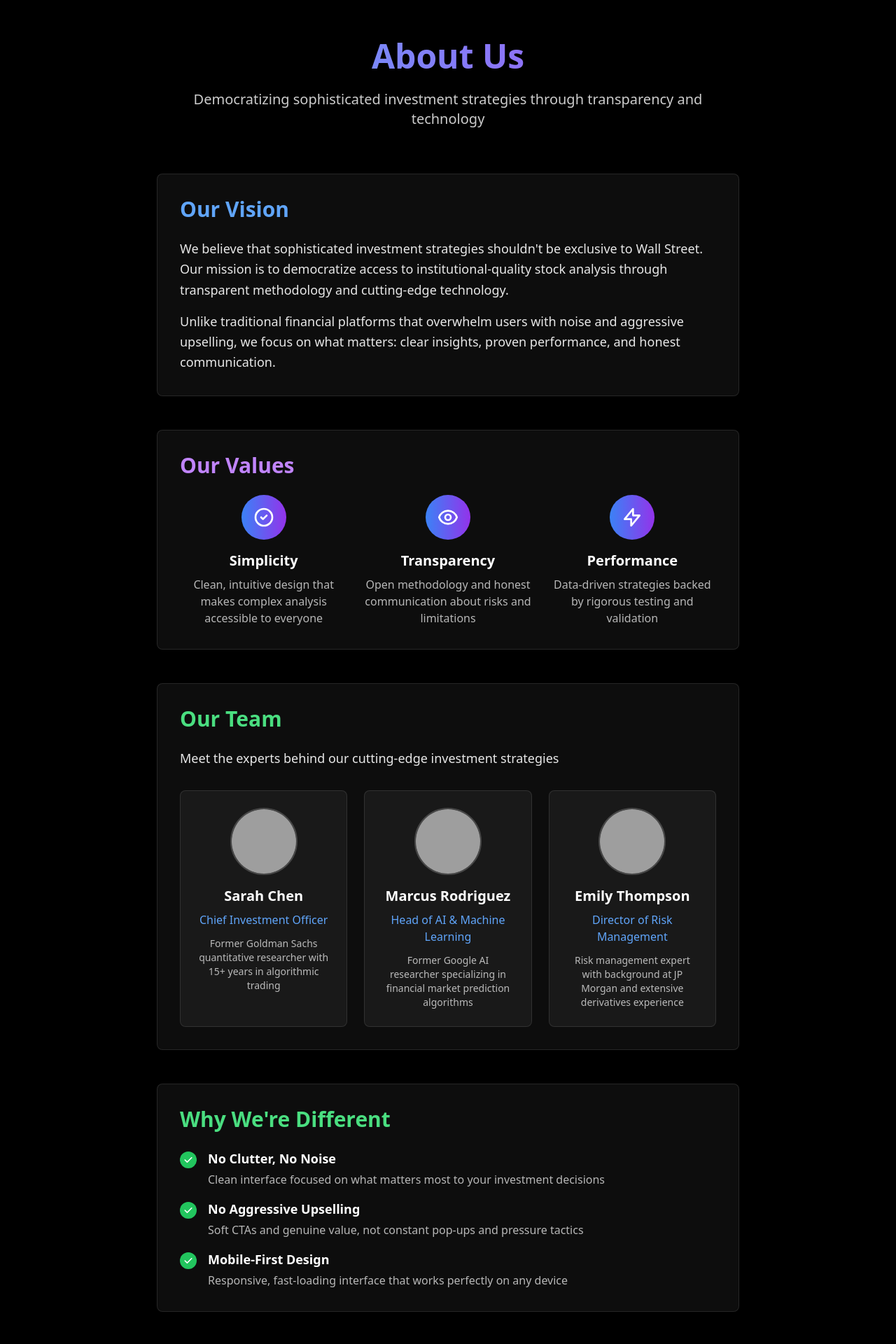
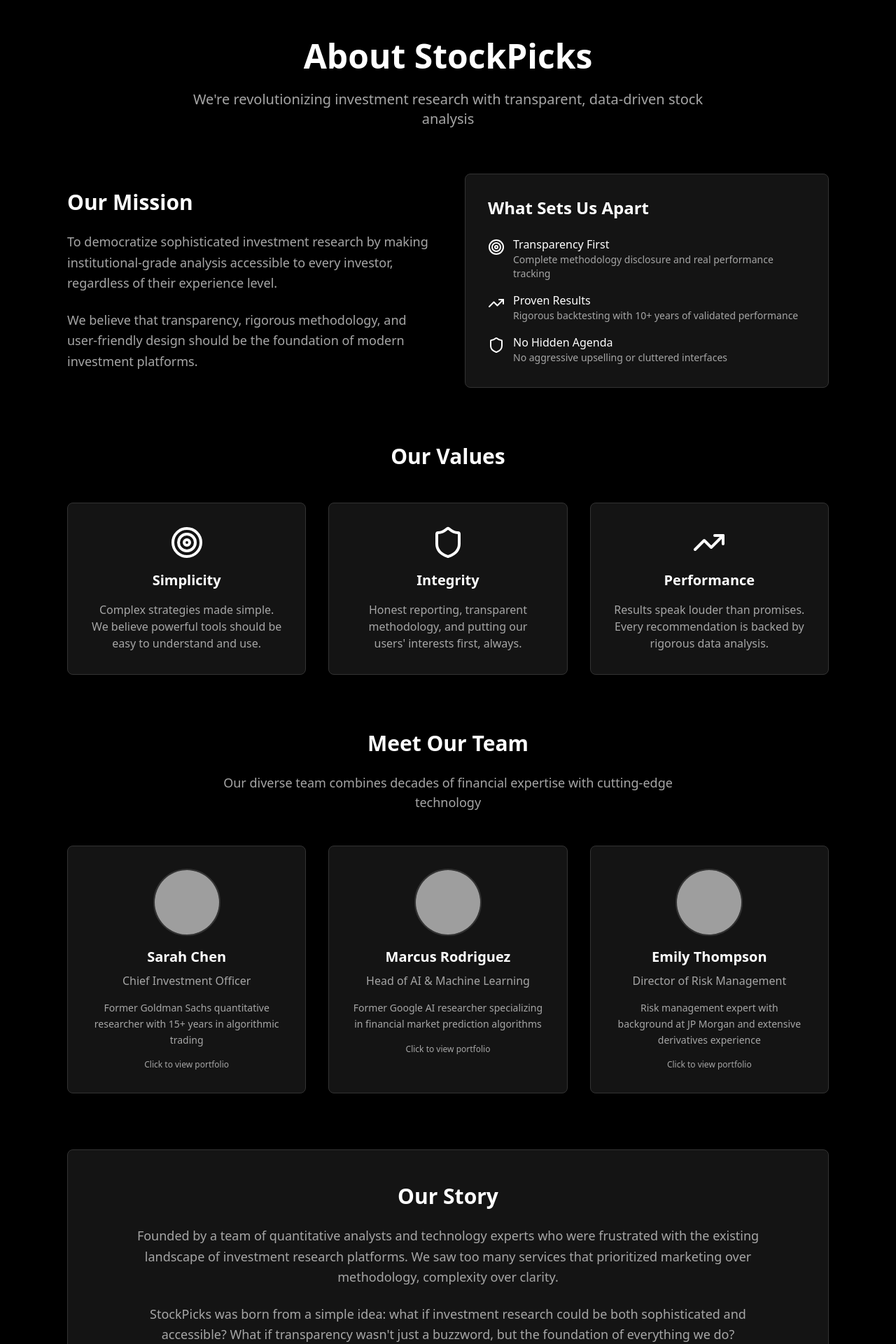
Before and after one commit to smooth-path-investing/SPI-Frontend, a React (Vite) app: page /about in a window 1280 px wide. Shown: the part 120-2040 px from the top of the page at 70% size. Built offline with nearby package versions, Linux system fonts and the light colour scheme; grey boxes are pictures that could not be loaded.

Commit message:
Refactor: Use white and gray theme
Replaced blue/purple gradients with a white and gray color scheme, and removed emojis for professional icons.

```diff
--- a/src/components/layout/Navigation.tsx
+++ b/src/components/layout/Navigation.tsx
@@ -1,20 +1,21 @@
 
 import React from 'react';
 import { Link, useLocation } from 'react-router-dom';
+import { TrendingUp, Menu } from 'lucide-react';
 import { NAVIGATION_ITEMS } from '../../constants';
 
 export const Navigation: React.FC = () => {
   const location = useLocation();
 
   return (
-    <nav className="fixed top-0 left-0 right-0 z-50 bg-black/90 backdrop-blur-md border-b border-white/10 shadow-lg">
+    <nav className="fixed top-0 left-0 right-0 z-50 bg-background/90 backdrop-blur-md border-b border-border shadow-lg">
       <div className="max-w-7xl mx-auto px-4 sm:px-6 lg:px-8">
         <div className="flex justify-between items-center h-16">
           <Link to="/" className="flex items-center space-x-2">
-            <div className="w-8 h-8 bg-gradient-to-r from-blue-500 to-purple-600 rounded-lg flex items-center justify-center">
-              <span className="text-white font-bold text-lg">S</span>
+            <div className="w-8 h-8 bg-primary rounded-lg flex items-center justify-center">
+              <TrendingUp className="w-5 h-5 text-primary-foreground" />
             </div>
-            <span className="text-white font-bold text-xl">StockPicks</span>
+            <span className="text-foreground font-bold text-xl">StockPicks</span>
           </Link>
 
           <div className="hidden md:flex space-x-8">
@@ -24,8 +25,8 @@ export const Navigation: React.FC = () => {
                 to={item.href}
                 className={`px-3 py-2 rounded-md text-sm font-medium transition-colors ${
                   location.pathname === item.href
-                    ? 'text-blue-400 bg-blue-400/10'
-                    : 'text-white/80 hover:text-white hover:bg-white/5'
+                    ? 'text-foreground bg-accent'
+                    : 'text-muted-foreground hover:text-foreground hover:bg-accent/50'
                 }`}
               >
                 {item.label}
@@ -33,10 +34,8 @@ export const Navigation: React.FC = () => {
             ))}
           </div>
 
-          <button className="md:hidden text-white/80 hover:text-white">
-            <svg className="w-6 h-6" fill="none" stroke="currentColor" viewBox="0 0 24 24">
-              <path strokeLinecap="round" strokeLinejoin="round" strokeWidth={2} d="M4 6h16M4 12h16M4 18h16" />
-            </svg>
+          <button className="md:hidden text-muted-foreground hover:text-foreground">
+            <Menu className="w-6 h-6" />
           </button>
         </div>
       </div>
--- a/src/components/ui/team-member-modal.tsx
+++ b/src/components/ui/team-member-modal.tsx
@@ -26,12 +26,12 @@ export const TeamMemberModal: React.FC<TeamMemberModalProps> = ({
 
   return (
     <Dialog open={isOpen} onOpenChange={onClose}>
-      <DialogContent className="max-w-4xl max-h-[90vh] overflow-y-auto bg-black border-white/20">
+      <DialogContent className="max-w-4xl max-h-[90vh] overflow-y-auto bg-card border-border">
         <DialogHeader>
-          <DialogTitle className="text-2xl font-bold text-white">
+          <DialogTitle className="text-2xl font-bold text-foreground">
             {member.name}
           </DialogTitle>
-          <DialogDescription className="text-lg text-white/80">
+          <DialogDescription className="text-lg text-muted-foreground">
             {member.role}
           </DialogDescription>
         </DialogHeader>
@@ -42,34 +42,34 @@ export const TeamMemberModal: React.FC<TeamMemberModalProps> = ({
               <img
                 src={member.image}
                 alt={member.name}
-                className="w-32 h-32 rounded-lg object-cover border border-white/20"
+                className="w-32 h-32 rounded-lg object-cover border border-border"
               />
             </div>
             <div className="flex-grow">
-              <p className="text-white/90 leading-relaxed">{member.portfolio.description}</p>
+              <p className="text-foreground leading-relaxed">{member.portfolio.description}</p>
             </div>
           </div>
 
           <div className="grid md:grid-cols-2 gap-6">
             <div>
-              <h3 className="text-xl font-semibold text-white mb-4">Key Achievements</h3>
+              <h3 className="text-xl font-semibold text-foreground mb-4">Key Achievements</h3>
               <ul className="space-y-2">
                 {member.portfolio.achievements.map((achievement, index) => (
                   <li key={index} className="flex items-start">
-                    <div className="w-2 h-2 bg-blue-500 rounded-full mt-2 mr-3 flex-shrink-0" />
-                    <span className="text-white/80">{achievement}</span>
+                    <div className="w-2 h-2 bg-primary rounded-full mt-2 mr-3 flex-shrink-0" />
+                    <span className="text-muted-foreground">{achievement}</span>
                   </li>
                 ))}
               </ul>
             </div>
 
             <div>
-              <h3 className="text-xl font-semibold text-white mb-4">Experience</h3>
+              <h3 className="text-xl font-semibold text-foreground mb-4">Experience</h3>
               <ul className="space-y-2">
                 {member.portfolio.experience.map((exp, index) => (
                   <li key={index} className="flex items-start">
-                    <div className="w-2 h-2 bg-purple-500 rounded-full mt-2 mr-3 flex-shrink-0" />
-                    <span className="text-white/80">{exp}</span>
+                    <div className="w-2 h-2 bg-primary rounded-full mt-2 mr-3 flex-shrink-0" />
+                    <span className="text-muted-foreground">{exp}</span>
                   </li>
                 ))}
               </ul>
@@ -77,14 +77,14 @@ export const TeamMemberModal: React.FC<TeamMemberModalProps> = ({
           </div>
 
           <div>
-            <h3 className="text-xl font-semibold text-white mb-4">Connect</h3>
+            <h3 className="text-xl font-semibold text-foreground mb-4">Connect</h3>
             <div className="flex flex-wrap gap-3">
               {member.portfolio.websites.map((website, index) => (
                 <Button
                   key={index}
                   variant="outline"
                   size="sm"
-                  className="border-white/20 text-white hover:bg-white/10"
+                  className="border-border text-foreground hover:bg-accent"
                   onClick={() => window.open(website.url, '_blank')}
                 >
                   <ExternalLink className="w-4 h-4 mr-2" />
--- a/src/index.css
+++ b/src/index.css
@@ -10,29 +10,29 @@
     --background: 0 0% 0%;
     --foreground: 0 0% 100%;
 
-    --card: 0 0% 5%;
+    --card: 0 0% 8%;
     --card-foreground: 0 0% 100%;
 
-    --popover: 0 0% 5%;
+    --popover: 0 0% 8%;
     --popover-foreground: 0 0% 100%;
 
     --primary: 0 0% 100%;
     --primary-foreground: 0 0% 0%;
 
-    --secondary: 0 0% 10%;
+    --secondary: 0 0% 15%;
     --secondary-foreground: 0 0% 100%;
 
-    --muted: 0 0% 10%;
-    --muted-foreground: 0 0% 70%;
+    --muted: 0 0% 12%;
+    --muted-foreground: 0 0% 65%;
 
-    --accent: 0 0% 10%;
+    --accent: 0 0% 18%;
     --accent-foreground: 0 0% 100%;
 
     --destructive: 0 84.2% 60.2%;
     --destructive-foreground: 0 0% 100%;
 
-    --border: 0 0% 15%;
-    --input: 0 0% 15%;
+    --border: 0 0% 20%;
+    --input: 0 0% 20%;
     --ring: 0 0% 100%;
 
     --radius: 0.5rem;
@@ -41,9 +41,9 @@
     --sidebar-foreground: 0 0% 100%;
     --sidebar-primary: 0 0% 100%;
     --sidebar-primary-foreground: 0 0% 0%;
-    --sidebar-accent: 0 0% 10%;
+    --sidebar-accent: 0 0% 15%;
     --sidebar-accent-foreground: 0 0% 100%;
-    --sidebar-border: 0 0% 15%;
+    --sidebar-border: 0 0% 20%;
     --sidebar-ring: 0 0% 100%;
   }
 
@@ -51,37 +51,37 @@
     --background: 0 0% 0%;
     --foreground: 0 0% 100%;
 
-    --card: 0 0% 5%;
+    --card: 0 0% 8%;
     --card-foreground: 0 0% 100%;
 
-    --popover: 0 0% 5%;
+    --popover: 0 0% 8%;
     --popover-foreground: 0 0% 100%;
 
     --primary: 0 0% 100%;
     --primary-foreground: 0 0% 0%;
 
-    --secondary: 0 0% 10%;
+    --secondary: 0 0% 15%;
     --secondary-foreground: 0 0% 100%;
 
-    --muted: 0 0% 10%;
-    --muted-foreground: 0 0% 70%;
+    --muted: 0 0% 12%;
+    --muted-foreground: 0 0% 65%;
 
-    --accent: 0 0% 10%;
+    --accent: 0 0% 18%;
     --accent-foreground: 0 0% 100%;
 
     --destructive: 0 62.8% 30.6%;
     --destructive-foreground: 0 0% 100%;
 
-    --border: 0 0% 15%;
-    --input: 0 0% 15%;
+    --border: 0 0% 20%;
+    --input: 0 0% 20%;
     --ring: 0 0% 100%;
     --sidebar-background: 0 0% 0%;
     --sidebar-foreground: 0 0% 100%;
     --sidebar-primary: 0 0% 100%;
     --sidebar-primary-foreground: 0 0% 0%;
-    --sidebar-accent: 0 0% 10%;
+    --sidebar-accent: 0 0% 15%;
     --sidebar-accent-foreground: 0 0% 100%;
-    --sidebar-border: 0 0% 15%;
+    --sidebar-border: 0 0% 20%;
     --sidebar-ring: 0 0% 100%;
   }
 }
--- a/src/pages/About.tsx
+++ b/src/pages/About.tsx
@@ -1,8 +1,9 @@
 
 import React, { useState } from 'react';
+import { TeamMemberModal } from '../components/ui/team-member-modal';
 import { TEAM_MEMBERS } from '../constants';
-import { TeamMemberModal } from '../components/ui/team-member-modal';
 import { ITeamMember } from '../types';
+import { Target, Users, TrendingUp, Shield } from 'lucide-react';
 
 export const About: React.FC = () => {
   const [selectedMember, setSelectedMember] = useState<ITeamMember | null>(null);
@@ -13,143 +14,150 @@ export const About: React.FC = () => {
     setIsModalOpen(true);
   };
 
-  const handleCloseModal = () => {
+  const closeModal = () => {
     setIsModalOpen(false);
     setSelectedMember(null);
   };
 
   return (
-    <div className="min-h-screen bg-black text-white pt-24">
-      <div className="max-w-4xl mx-auto px-4 sm:px-6 lg:px-8 py-20">
+    <div className="min-h-screen bg-background text-foreground pt-24">
+      <div className="max-w-6xl mx-auto px-4 sm:px-6 lg:px-8 py-20">
         <div className="text-center mb-16">
-          <h1 className="text-5xl font-bold mb-6 bg-gradient-to-r from-blue-400 to-purple-500 bg-clip-text text-transparent">
-            About Us
+          <h1 className="text-5xl font-bold mb-6 text-foreground">
+            About StockPicks
           </h1>
-          <p className="text-xl text-white/80">
-            Democratizing sophisticated investment strategies through transparency and technology
+          <p className="text-xl text-muted-foreground max-w-3xl mx-auto">
+            We're revolutionizing investment research with transparent, data-driven stock analysis
           </p>
         </div>
 
-        <div className="space-y-12">
-          <section className="bg-white/5 rounded-lg p-8 border border-white/10">
-            <h2 className="text-3xl font-bold mb-6 text-blue-400">Our Vision</h2>
-            <p className="text-lg text-white/90 leading-relaxed mb-4">
-              We believe that sophisticated investment strategies shouldn't be exclusive to Wall Street.
-              Our mission is to democratize access to institutional-quality stock analysis through
-              transparent methodology and cutting-edge technology.
+        {/* Mission & Vision */}
+        <section className="mb-20">
+          <div className="grid md:grid-cols-2 gap-12 items-center">
+            <div>
+              <h2 className="text-3xl font-bold mb-6 text-foreground">Our Mission</h2>
+              <p className="text-lg text-muted-foreground leading-relaxed mb-6">
+                To democratize sophisticated investment research by making institutional-grade
+                analysis accessible to every investor, regardless of their experience level.
               </p>
-            <p className="text-lg text-white/90 leading-relaxed">
-              Unlike traditional financial platforms that overwhelm users with noise and aggressive
-              upselling, we focus on what matters: clear insights, proven performance, and honest communication.
+              <p className="text-lg text-muted-foreground leading-relaxed">
+                We believe that transparency, rigorous methodology, and user-friendly design
+                should be the foundation of modern investment platforms.
               </p>
-          </section>
-
-          <section className="bg-white/5 rounded-lg p-8 border border-white/10">
-            <h2 className="text-3xl font-bold mb-6 text-purple-400">Our Values</h2>
-            <div className="grid md:grid-cols-3 gap-6">
-              <div className="text-center">
-                <div className="w-16 h-16 bg-gradient-to-r from-blue-500 to-purple-600 rounded-full flex items-center justify-center mx-auto mb-4">
-                  <svg className="w-8 h-8 text-white" fill="none" stroke="currentColor" viewBox="0 0 24 24">
-                    <path strokeLinecap="round" strokeLinejoin="round" strokeWidth={2} d="M9 12l2 2 4-4m6 2a9 9 0 11-18 0 9 9 0 0118 0z" />
-                  </svg>
             </div>
-                <h3 className="text-xl font-semibold mb-2">Simplicity</h3>
-                <p className="text-white/70">Clean, intuitive design that makes complex analysis accessible to everyone</p>
+            <div className="bg-card rounded-lg p-8 border border-border">
+              <h3 className="text-2xl font-semibold mb-6 text-foreground">What Sets Us Apart</h3>
+              <div className="space-y-4">
+                <div className="flex items-start">
+                  <Target className="w-6 h-6 text-foreground mt-1 mr-3 flex-shrink-0" />
+                  <div>
+                    <h4 className="font-medium text-foreground">Transparency First</h4>
+                    <p className="text-muted-foreground text-sm">Complete methodology disclosure and real performance tracking</p>
                   </div>
-              <div className="text-center">
-                <div className="w-16 h-16 bg-gradient-to-r from-blue-500 to-purple-600 rounded-full flex items-center justify-center mx-auto mb-4">
-                  <svg className="w-8 h-8 text-white" fill="none" stroke="currentColor" viewBox="0 0 24 24">
-                    <path strokeLinecap="round" strokeLinejoin="round" strokeWidth={2} d="M15 12a3 3 0 11-6 0 3 3 0 016 0z" />
-                    <path strokeLinecap="round" strokeLinejoin="round" strokeWidth={2} d="M2.458 12C3.732 7.943 7.523 5 12 5c4.478 0 8.268 2.943 9.542 7-1.274 4.057-5.064 7-9.542 7-4.477 0-8.268-2.943-9.542-7z" />
-                  </svg>
                 </div>
-                <h3 className="text-xl font-semibold mb-2">Transparency</h3>
-                <p className="text-white/70">Open methodology and honest communication about risks and limitations</p>
+                <div className="flex items-start">
+                  <TrendingUp className="w-6 h-6 text-foreground mt-1 mr-3 flex-shrink-0" />
+                  <div>
+                    <h4 className="font-medium text-foreground">Proven Results</h4>
+                    <p className="text-muted-foreground text-sm">Rigorous backtesting with 10+ years of validated performance</p>
                   </div>
-              <div className="text-center">
-                <div className="w-16 h-16 bg-gradient-to-r from-blue-500 to-purple-600 rounded-full flex items-center justify-center mx-auto mb-4">
-                  <svg className="w-8 h-8 text-white" fill="none" stroke="currentColor" viewBox="0 0 24 24">
-                    <path strokeLinecap="round" strokeLinejoin="round" strokeWidth={2} d="M13 10V3L4 14h7v7l9-11h-7z" />
-                  </svg>
                 </div>
-                <h3 className="text-xl font-semibold mb-2">Performance</h3>
-                <p className="text-white/70">Data-driven strategies backed by rigorous testing and validation</p>
+                <div className="flex items-start">
+                  <Shield className="w-6 h-6 text-foreground mt-1 mr-3 flex-shrink-0" />
+                  <div>
+                    <h4 className="font-medium text-foreground">No Hidden Agenda</h4>
+                    <p className="text-muted-foreground text-sm">No aggressive upselling or cluttered interfaces</p>
+                  </div>
+                </div>
+              </div>
             </div>
           </div>
         </section>
 
-          <section className="bg-white/5 rounded-lg p-8 border border-white/10">
-            <h2 className="text-3xl font-bold mb-6 text-green-400">Our Team</h2>
-            <p className="text-lg text-white/90 mb-8">
-              Meet the experts behind our cutting-edge investment strategies
+        {/* Company Values */}
+        <section className="mb-20">
+          <h2 className="text-3xl font-bold text-center mb-12 text-foreground">Our Values</h2>
+          <div className="grid md:grid-cols-3 gap-8">
+            <div className="text-center bg-card p-8 rounded-lg border border-border">
+              <Target className="w-12 h-12 text-foreground mx-auto mb-4" />
+              <h3 className="text-xl font-semibold mb-4 text-foreground">Simplicity</h3>
+              <p className="text-muted-foreground">
+                Complex strategies made simple. We believe powerful tools should be easy to understand and use.
               </p>
-            <div className="grid md:grid-cols-3 gap-6">
+            </div>
+            <div className="text-center bg-card p-8 rounded-lg border border-border">
+              <Shield className="w-12 h-12 text-foreground mx-auto mb-4" />
+              <h3 className="text-xl font-semibold mb-4 text-foreground">Integrity</h3>
+              <p className="text-muted-foreground">
+                Honest reporting, transparent methodology, and putting our users' interests first, always.
+              </p>
+            </div>
+            <div className="text-center bg-card p-8 rounded-lg border border-border">
+              <TrendingUp className="w-12 h-12 text-foreground mx-auto mb-4" />
+              <h3 className="text-xl font-semibold mb-4 text-foreground">Performance</h3>
+              <p className="text-muted-foreground">
+                Results speak louder than promises. Every recommendation is backed by rigorous data analysis.
+              </p>
+            </div>
+          </div>
+        </section>
+
+        {/* Team Section */}
+        <section className="mb-20">
+          <div className="text-center mb-12">
+            <h2 className="text-3xl font-bold mb-6 text-foreground">Meet Our Team</h2>
+            <p className="text-lg text-muted-foreground max-w-2xl mx-auto">
+              Our diverse team combines decades of financial expertise with cutting-edge technology
+            </p>
+          </div>
+
+          <div className="grid md:grid-cols-2 lg:grid-cols-3 gap-8">
             {TEAM_MEMBERS.map((member) => (
               <div
                 key={member.id}
+                className="bg-card rounded-lg p-8 border border-border hover:bg-accent/50 transition-all duration-300 cursor-pointer transform hover:scale-105"
                 onClick={() => handleMemberClick(member)}
-                  className="bg-white/5 rounded-lg p-6 border border-white/10 cursor-pointer hover:bg-white/10 transition-all duration-300 transform hover:scale-105"
               >
                 <div className="text-center">
                   <img
                     src={member.image}
                     alt={member.name}
-                      className="w-24 h-24 rounded-full mx-auto mb-4 object-cover border-2 border-white/20"
+                    className="w-24 h-24 rounded-full mx-auto mb-4 object-cover border-2 border-border"
                   />
-                    <h3 className="text-xl font-semibold text-white mb-2">{member.name}</h3>
-                    <p className="text-blue-400 font-medium mb-3">{member.role}</p>
-                    <p className="text-white/70 text-sm">{member.bio}</p>
+                  <h3 className="text-xl font-semibold mb-2 text-foreground">{member.name}</h3>
+                  <p className="text-muted-foreground mb-4">{member.role}</p>
+                  <p className="text-sm text-muted-foreground leading-relaxed">{member.bio}</p>
+                  <p className="text-xs text-muted-foreground mt-4">Click to view portfolio</p>
                 </div>
               </div>
             ))}
           </div>
         </section>
 
-          <section className="bg-white/5 rounded-lg p-8 border border-white/10">
-            <h2 className="text-3xl font-bold mb-6 text-green-400">Why We're Different</h2>
-            <div className="space-y-4">
-              <div className="flex items-start">
-                <div className="w-6 h-6 bg-green-500 rounded-full flex items-center justify-center mr-4 mt-1">
-                  <svg className="w-4 h-4 text-white" fill="currentColor" viewBox="0 0 20 20">
-                    <path fillRule="evenodd" d="M16.707 5.293a1 1 0 010 1.414l-8 8a1 1 0 01-1.414 0l-4-4a1 1 0 011.414-1.414L8 12.586l7.293-7.293a1 1 0 011.414 0z" clipRule="evenodd" />
-                  </svg>
-                </div>
-                <div>
-                  <h3 className="text-lg font-semibold mb-1">No Clutter, No Noise</h3>
-                  <p className="text-white/70">Clean interface focused on what matters most to your investment decisions</p>
-                </div>
-              </div>
-              <div className="flex items-start">
-                <div className="w-6 h-6 bg-green-500 rounded-full flex items-center justify-center mr-4 mt-1">
-                  <svg className="w-4 h-4 text-white" fill="currentColor" viewBox="0 0 20 20">
-                    <path fillRule="evenodd" d="M16.707 5.293a1 1 0 010 1.414l-8 8a1 1 0 01-1.414 0l-4-4a1 1 0 011.414-1.414L8 12.586l7.293-7.293a1 1 0 011.414 0z" clipRule="evenodd" />
-                  </svg>
-                </div>
-                <div>
-                  <h3 className="text-lg font-semibold mb-1">No Aggressive Upselling</h3>
-                  <p className="text-white/70">Soft CTAs and genuine value, not constant pop-ups and pressure tactics</p>
-                </div>
-              </div>
-              <div className="flex items-start">
-                <div className="w-6 h-6 bg-green-500 rounded-full flex items-center justify-center mr-4 mt-1">
-                  <svg className="w-4 h-4 text-white" fill="currentColor" viewBox="0 0 20 20">
-                    <path fillRule="evenodd" d="M16.707 5.293a1 1 0 010 1.414l-8 8a1 1 0 01-1.414 0l-4-4a1 1 0 011.414-1.414L8 12.586l7.293-7.293a1 1 0 011.414 0z" clipRule="evenodd" />
-                  </svg>
-                </div>
-                <div>
-                  <h3 className="text-lg font-semibold mb-1">Mobile-First Design</h3>
-                  <p className="text-white/70">Responsive, fast-loading interface that works perfectly on any device</p>
-                </div>
+        {/* Company Story */}
+        <section className="bg-card rounded-lg p-12 border border-border">
+          <div className="text-center">
+            <h2 className="text-3xl font-bold mb-6 text-foreground">Our Story</h2>
+            <div className="max-w-4xl mx-auto">
+              <p className="text-lg text-muted-foreground leading-relaxed mb-6">
+                Founded by a team of quantitative analysts and technology experts who were frustrated
+                with the existing landscape of investment research platforms. We saw too many services
+                that prioritized marketing over methodology, complexity over clarity.
+              </p>
+              <p className="text-lg text-muted-foreground leading-relaxed">
+                StockPicks was born from a simple idea: what if investment research could be both
+                sophisticated and accessible? What if transparency wasn't just a buzzword, but the
+                foundation of everything we do?
+              </p>
             </div>
           </div>
         </section>
-        </div>
       </div>
 
       <TeamMemberModal
         member={selectedMember}
         isOpen={isModalOpen}
-        onClose={handleCloseModal}
+        onClose={closeModal}
       />
     </div>
   );
```
Also changed, not shown: src/components/ui/stock-graph-placeholder.tsx (+6 -7 lines), src/components/ui/stock-modal.tsx (+13 -14 lines), src/pages/Approach.tsx (+28 -18 lines), src/pages/Home.tsx (+60 -45 lines), src/pages/Performance.tsx (+18 -18 lines), src/pages/Stocks.tsx (+28 -25 lines). Lines whose indentation alone changed are shown as unchanged.
